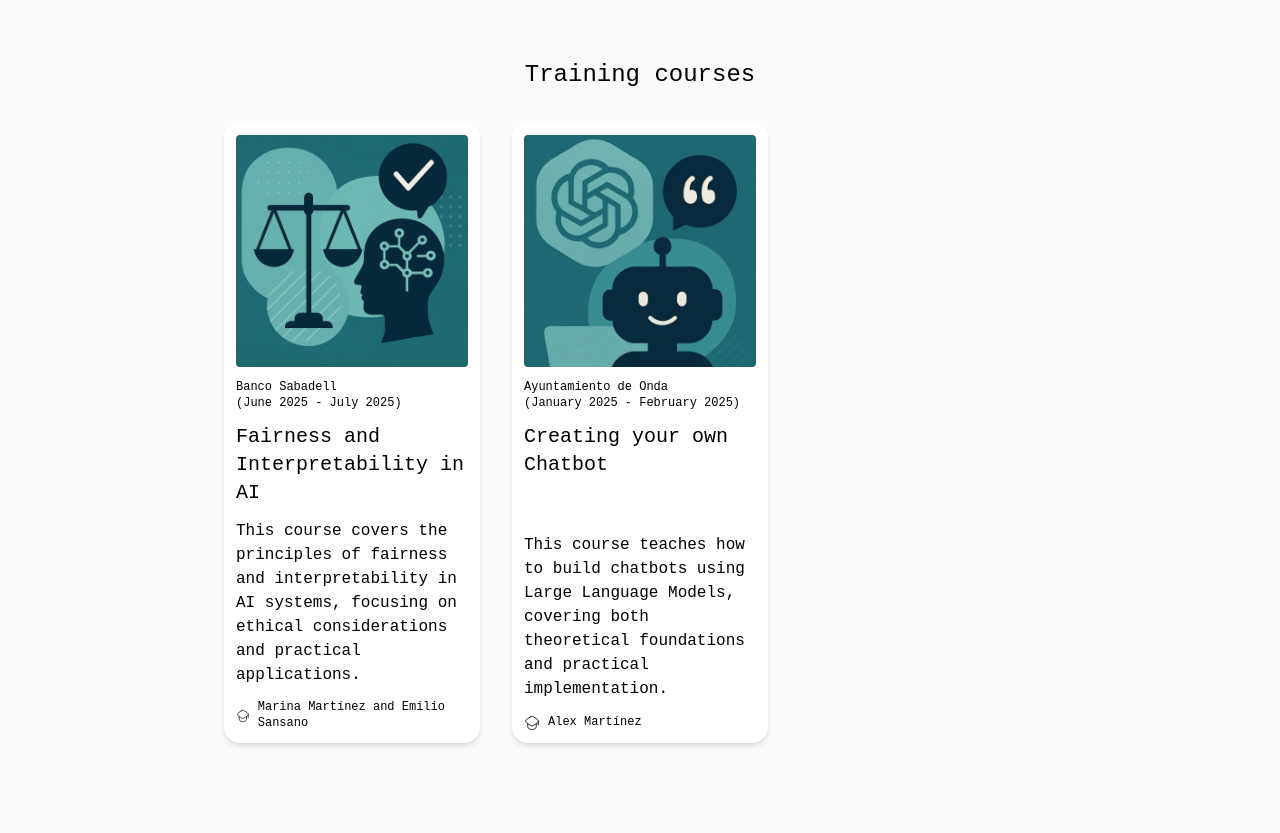
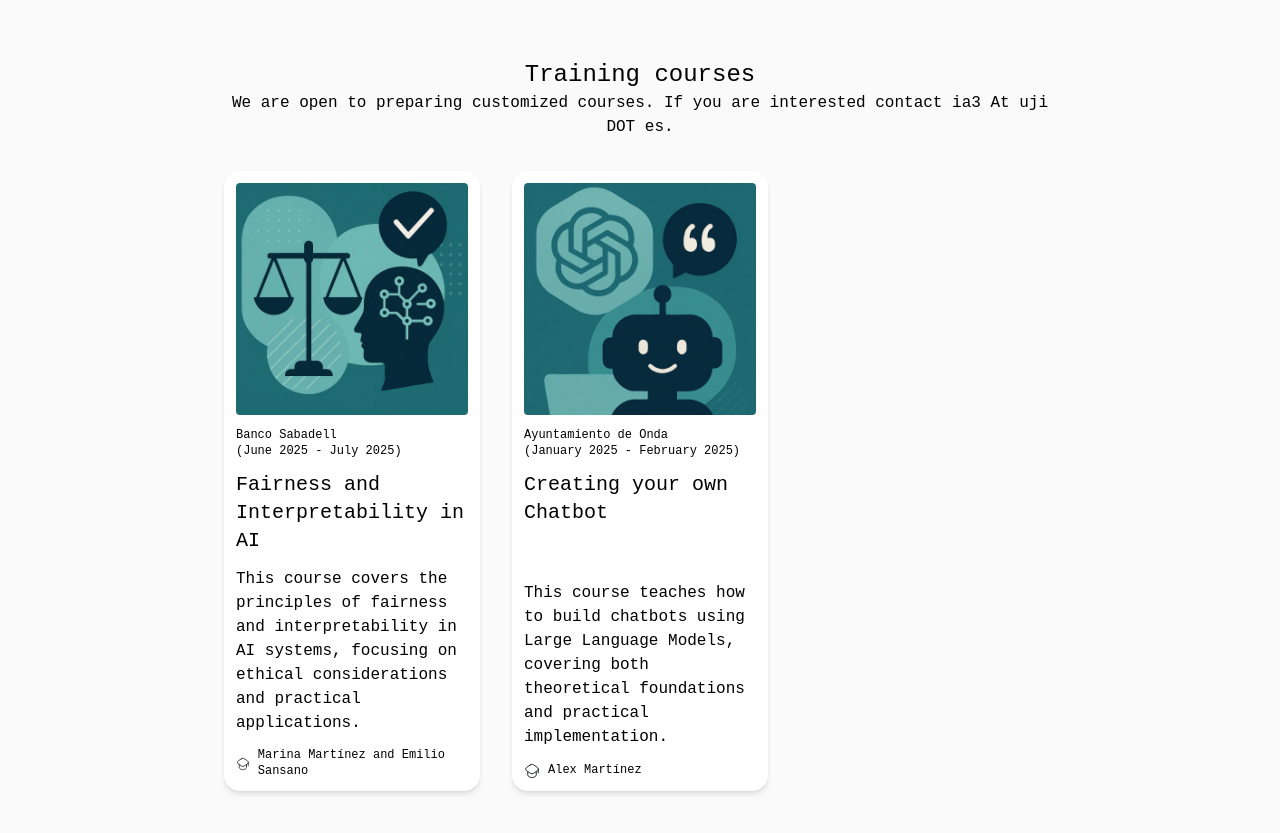
Before and after one commit to ia3research/ia3research.github.io, an Astro site: page /training in a window 1280 px wide. Shown: the part 53-886 px from the top of the page. Before the commit the page ends 844 px from the top, so only its background shows below. Built offline with nearby package versions, Linux system fonts and the light colour scheme; Astro itself is replaced by a stand-in of ours.

Commit message:
added training request

```diff
--- a/src/pages/training.astro
+++ b/src/pages/training.astro
@@ -11,6 +11,9 @@ import { TRAINING } from "../lib/training";
   <main
     class='w-full flex flex-col items-center justify-center md:py-12 md:px-56 py-4 px-10'>
     <h1 class='text-2xl text-center'>Training courses</h1>
+    <h2 class='text-base text-center'>
+      We are open to preparing customized courses. If you are interested contact ia3 At uji DOT es.
+    </h2>
     <div class='grid md:grid-cols-3 grid-cols-1 gap-8 mt-8 max-w-6xl'>
       {
         TRAINING.map((training) => (
```
